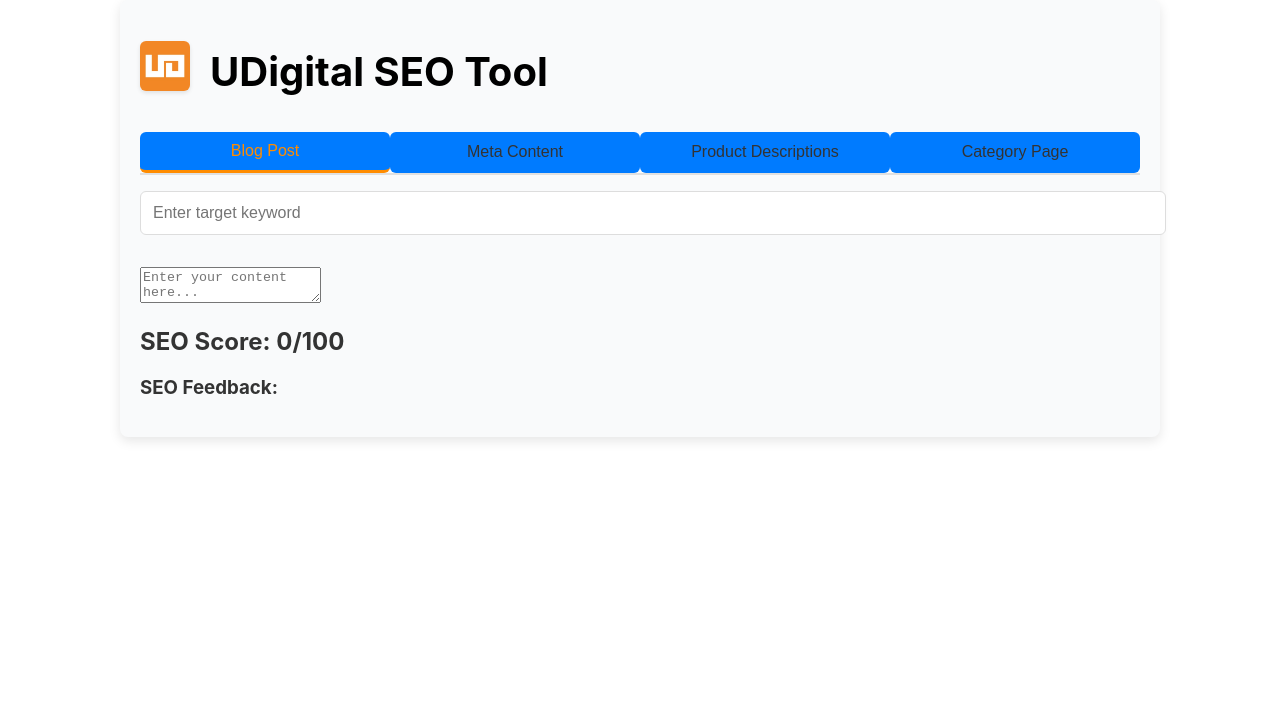
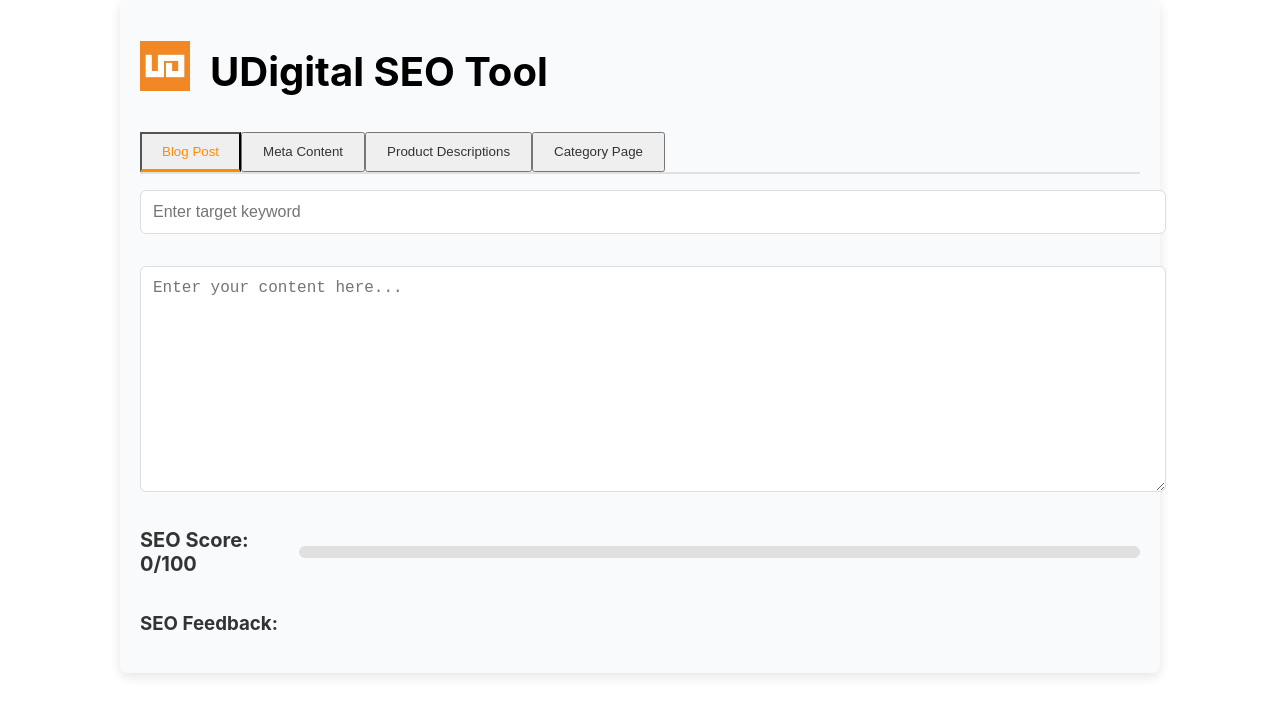
Before and after one commit to johanudigital/seo-content-analysis-demo, a React app: page / in a window 1280 px wide. Built offline with nearby package versions, Linux system fonts and the light colour scheme.

Commit message:
Update index.css

```diff
--- a/src/index.css
+++ b/src/index.css
@@ -48,7 +48,7 @@ h1 {
   margin-bottom: 1rem;
 }
 
-input[type="text"], input[type="file"], input[type="color"], input[type="checkbox"], input[type="range"] {
+input[type="text"], textarea {
   width: 100%;
   padding: 12px;
   border: 1px solid #ddd;
@@ -57,35 +57,46 @@ input[type="text"], input[type="file"], input[type="color"], input[type="checkbo
   font-size: 1rem;
 }
 
-button {
-  width: 100%;
-  padding: 12px;
-  border: none;
-  border-radius: 6px;
-  background-color: #007bff;
-  color: white;
-  font-size: 1rem;
-  cursor: pointer;
-  transition: background-color 0.3s ease;
+textarea {
+  height: 200px;
 }
 
-button:hover {
-  background-color: #0056b3;
+.seo-score {
+  display: flex;
+  align-items: center;
+  margin-bottom: 1rem;
 }
 
-img {
-  max-width: 100%;
-  height: auto;
-  border-radius: 6px;
-  box-shadow: 0 2px 4px rgba(0, 0, 0, 0.1);
+.seo-score h2 {
+  margin-right: 1rem;
+  font-size: 1.25rem;
 }
 
-label {
-  display: block;
-  margin-bottom: 0.5rem;
-  font-weight: bold;
+.progress-bar {
+  width: 100%;
+  background-color: #e0e0e0;
+  border-radius: 13px;
+  overflow: hidden;
 }
 
-.canvas-container {
-  display: none;
+.progress-bar-inner {
+  height: 12px;
+  background-color: #ff8c00; /* Default color, will be dynamically changed */
+  width: 0; /* Dynamically set this width with JavaScript */
+  transition: width 0.3s ease, background-color 0.3s ease;
 }
+
+.feedback {
+  list-style-type: none;
+  padding: 0;
+  margin-top: 1rem;
+}
+
+.feedback li {
+  margin-bottom: 0.75rem;
+  padding: 10px;
+  border-radius: 4px;
+  background-color: #f1f1f1;
+  display: flex;
+  align-items: center;
+}
```
